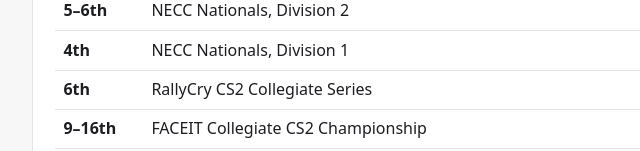
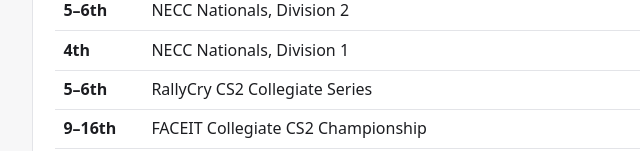
Before and after one commit to maced1/maced1.github.io, a plain HTML site: page hobbies.html in a window 1280 px wide. Shown: the part 649-800 px from the top of the page, 224-864 px from the left. Drawn offline with Linux system fonts and the light colour scheme.

Commit message:
changed hobbies a bit

```diff
--- a/hobbies.html
+++ b/hobbies.html
@@ -63,7 +63,7 @@
         <tr class="best"><td class="place">1st</td><td><a href="https://collegecounter.org/events/0a8261c1-ca3f-42e7-a0e5-89d97b3f531f" target="_blank" rel="noopener">Triangle Takedown 2026 &nearr;</a></td><td class="num date">2026</td></tr>
         <tr><td class="place">5&ndash;6th</td><td>NECC Nationals, Division 2</td><td class="num date">2026</td></tr>
         <tr><td class="place">4th</td><td>NECC Nationals, Division 1</td><td class="num date">2025</td></tr>
-        <tr><td class="place">6th</td><td>RallyCry CS2 Collegiate Series</td><td class="num date">2024</td></tr>
+        <tr><td class="place">5&ndash;6th</td><td>RallyCry CS2 Collegiate Series</td><td class="num date">2024</td></tr>
         <tr><td class="place">9&ndash;16th</td><td>FACEIT Collegiate CS2 Championship</td><td class="num date">2024</td></tr>
         <tr><td class="place">Wildcard</td><td>NACE CS:GO Open Premier</td><td class="num date">2023</td></tr>
       </tbody>
```
